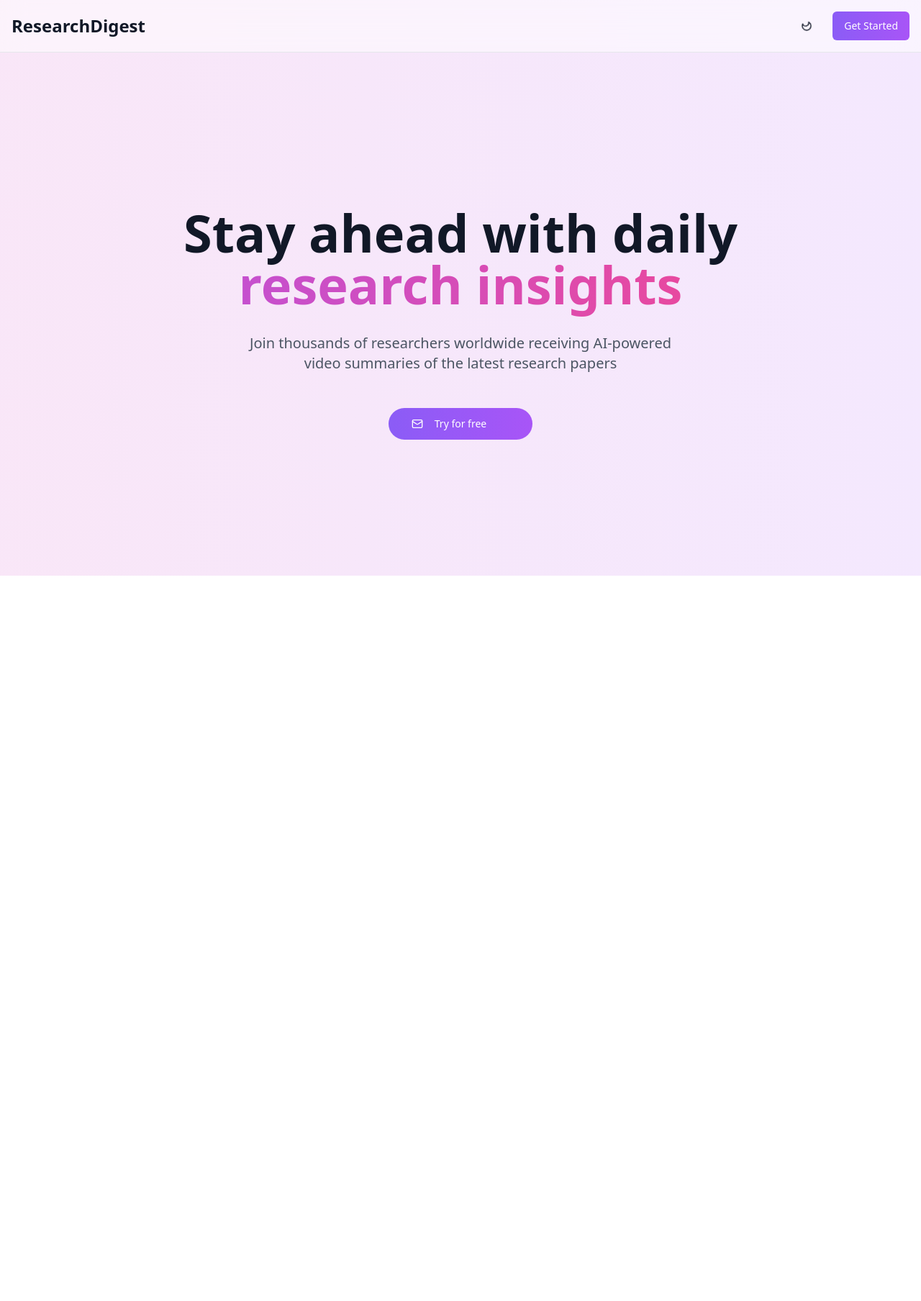
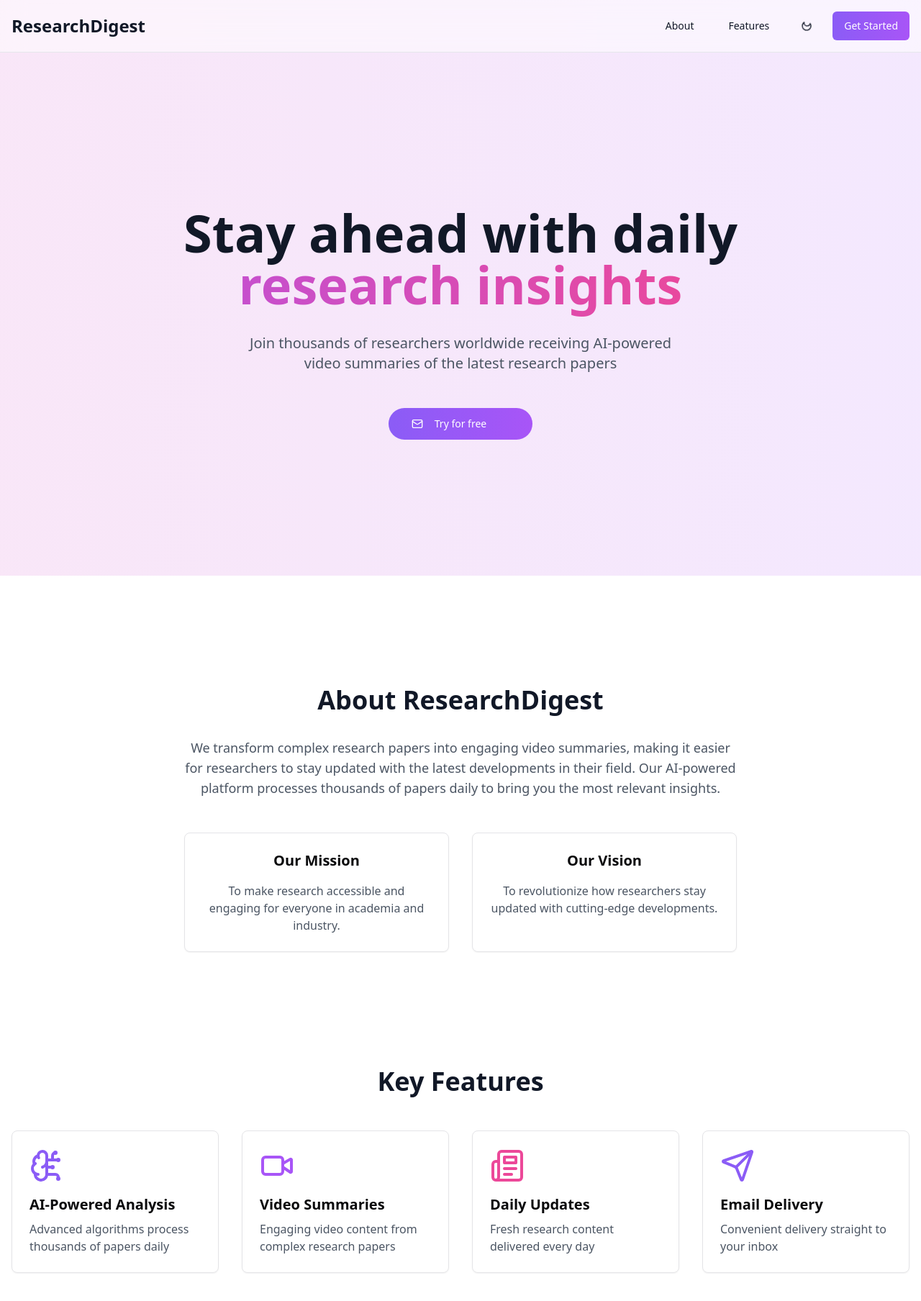
Before and after one commit to shrek-28/digest-videoscape, a React (Vite) app: page / in a window 1280 px wide. Shown: the top 1808 px of the page at 72% size. Before the commit the page ends 873 px from the top, so only its background shows below. Built offline with nearby package versions, Linux system fonts and the light colour scheme.

Commit message:
Add about, features, and social links
Added "About" and "Features" sections to the header and homepage.  Made Twitter, Global, and LinkedIn buttons functional.

```diff
--- a/src/pages/Index.tsx
+++ b/src/pages/Index.tsx
@@ -19,6 +19,14 @@ const AnimatedBackground = () => (
 // Sign Up Modal Component
 const SignUpModal = ({ isOpen, onClose, isDarkMode }) => {
   if (!isOpen) return null;
+
+  const handleSocialLogin = (platform: string) => {
+    window.open({
+      'twitter': 'https://twitter.com/login',
+      'linkedin': 'https://linkedin.com/login',
+      'google': 'https://google.com'
+    }[platform], '_blank');
+  };
 
   return (
     <div className="fixed inset-0 z-50 flex items-center justify-center animate-fadeIn">
@@ -60,13 +68,13 @@ const SignUpModal = ({ isOpen, onClose, isDarkMode }) => {
             </div>
 
             <div className="grid grid-cols-3 gap-3">
-              <Button variant="outline" className="w-full hover:scale-105 transition-transform">
+              <Button variant="outline" className="w-full hover:scale-105 transition-transform" onClick={() => handleSocialLogin('google')}>
                 <Globe className="h-5 w-5" />
               </Button>
-              <Button variant="outline" className="w-full hover:scale-105 transition-transform">
+              <Button variant="outline" className="w-full hover:scale-105 transition-transform" onClick={() => handleSocialLogin('twitter')}>
                 <Twitter className="h-5 w-5 text-[#1DA1F2]" />
               </Button>
-              <Button variant="outline" className="w-full hover:scale-105 transition-transform">
+              <Button variant="outline" className="w-full hover:scale-105 transition-transform" onClick={() => handleSocialLogin('linkedin')}>
                 <Linkedin className="h-5 w-5 text-[#0A66C2]" />
               </Button>
             </div>
@@ -80,12 +88,21 @@ const SignUpModal = ({ isOpen, onClose, isDarkMode }) => {
 const Index = () => {
   const [isDarkMode, setIsDarkMode] = useState(false);
   const [isSignUpOpen, setIsSignUpOpen] = useState(false);
+  const [activeSection, setActiveSection] = useState('hero');
 
   useEffect(() => {
     if (typeof window !== 'undefined') {
       setIsDarkMode(window.matchMedia('(prefers-color-scheme: dark)').matches);
     }
   }, []);
+
+  const scrollToSection = (sectionId: string) => {
+    const element = document.getElementById(sectionId);
+    if (element) {
+      element.scrollIntoView({ behavior: 'smooth' });
+      setActiveSection(sectionId);
+    }
+  };
 
   return (
     <div className={isDarkMode ? 'dark' : ''}>
@@ -98,6 +115,20 @@ const Index = () => {
             <div className="flex justify-between items-center">
               <span className="text-2xl font-bold">ResearchDigest</span>
               <div className="flex items-center space-x-4">
+                <Button
+                  variant="ghost"
+                  onClick={() => scrollToSection('about')}
+                  className="hover:scale-105 transition-transform"
+                >
+                  About
+                </Button>
+                <Button
+                  variant="ghost"
+                  onClick={() => scrollToSection('features')}
+                  className="hover:scale-105 transition-transform"
+                >
+                  Features
+                </Button>
                 <Button
                   variant="ghost"
                   size="icon"
@@ -121,7 +152,7 @@ const Index = () => {
         </nav>
 
         {/* Hero Section */}
-        <section className="relative pt-20 pb-32 flex items-center min-h-screen">
+        <section id="hero" className="relative pt-20 pb-32 flex items-center min-h-screen">
           <div className="container mx-auto px-4">
             <div className="text-center max-w-4xl mx-auto">
               <h1 className="text-5xl md:text-7xl font-bold mb-8 leading-tight">
@@ -149,6 +180,63 @@ const Index = () => {
           </div>
         </section>
 
+        {/* About Section */}
+        <section id="about" className="py-20 relative">
+          <div className="container mx-auto px-4">
+            <div className="text-center max-w-3xl mx-auto">
+              <h2 className="text-4xl font-bold mb-8">About ResearchDigest</h2>
+              <p className="text-lg mb-12 text-gray-600 dark:text-gray-300">
+                We transform complex research papers into engaging video summaries, making it easier for researchers
+                to stay updated with the latest developments in their field. Our AI-powered platform processes thousands
+                of papers daily to bring you the most relevant insights.
+              </p>
+              <div className="grid md:grid-cols-2 gap-8">
+                <Card className={`p-6 ${isDarkMode ? 'bg-gray-800 border-gray-700' : ''}`}>
+                  <h3 className="text-xl font-bold mb-4">Our Mission</h3>
+                  <p className="text-gray-600 dark:text-gray-300">
+                    To make research accessible and engaging for everyone in academia and industry.
+                  </p>
+                </Card>
+                <Card className={`p-6 ${isDarkMode ? 'bg-gray-800 border-gray-700' : ''}`}>
+                  <h3 className="text-xl font-bold mb-4">Our Vision</h3>
+                  <p className="text-gray-600 dark:text-gray-300">
+                    To revolutionize how researchers stay updated with cutting-edge developments.
+                  </p>
+                </Card>
+              </div>
+            </div>
+          </div>
+        </section>
+
+        {/* Features Section */}
+        <section id="features" className="py-20 relative">
+          <div className="container mx-auto px-4">
+            <h2 className="text-4xl font-bold text-center mb-12">Key Features</h2>
+            <div className="grid md:grid-cols-2 lg:grid-cols-4 gap-8">
+              <Card className={`p-6 transform transition-all duration-300 hover:scale-105 ${isDarkMode ? 'bg-gray-800 border-gray-700' : ''}`}>
+                <BrainCircuit className="w-12 h-12 mb-4 text-violet-500" />
+                <h3 className="text-xl font-bold mb-2">AI-Powered Analysis</h3>
+                <p className="text-gray-600 dark:text-gray-300">Advanced algorithms process thousands of papers daily</p>
+              </Card>
+              <Card className={`p-6 transform transition-all duration-300 hover:scale-105 ${isDarkMode ? 'bg-gray-800 border-gray-700' : ''}`}>
+                <Video className="w-12 h-12 mb-4 text-purple-500" />
+                <h3 className="text-xl font-bold mb-2">Video Summaries</h3>
+                <p className="text-gray-600 dark:text-gray-300">Engaging video content from complex research papers</p>
+              </Card>
+              <Card className={`p-6 transform transition-all duration-300 hover:scale-105 ${isDarkMode ? 'bg-gray-800 border-gray-700' : ''}`}>
+                <Newspaper className="w-12 h-12 mb-4 text-pink-500" />
+                <h3 className="text-xl font-bold mb-2">Daily Updates</h3>
+                <p className="text-gray-600 dark:text-gray-300">Fresh research content delivered every day</p>
+              </Card>
+              <Card className={`p-6 transform transition-all duration-300 hover:scale-105 ${isDarkMode ? 'bg-gray-800 border-gray-700' : ''}`}>
+                <Send className="w-12 h-12 mb-4 text-violet-500" />
+                <h3 className="text-xl font-bold mb-2">Email Delivery</h3>
+                <p className="text-gray-600 dark:text-gray-300">Convenient delivery straight to your inbox</p>
+              </Card>
+            </div>
+          </div>
+        </section>
+
         {/* Sign Up Modal */}
         <SignUpModal
           isOpen={isSignUpOpen}
```
